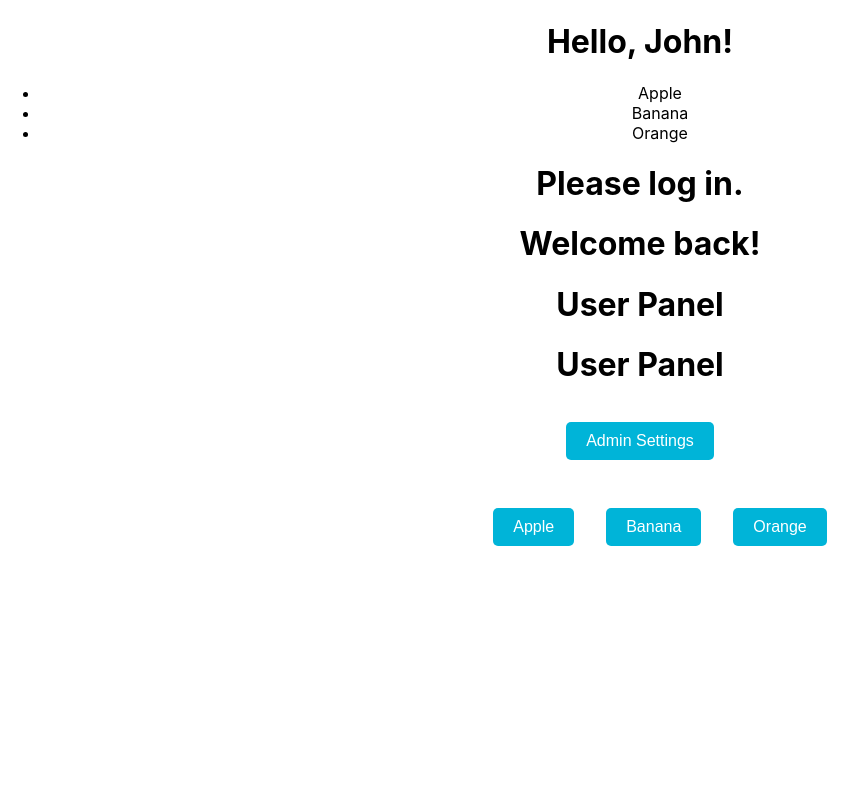
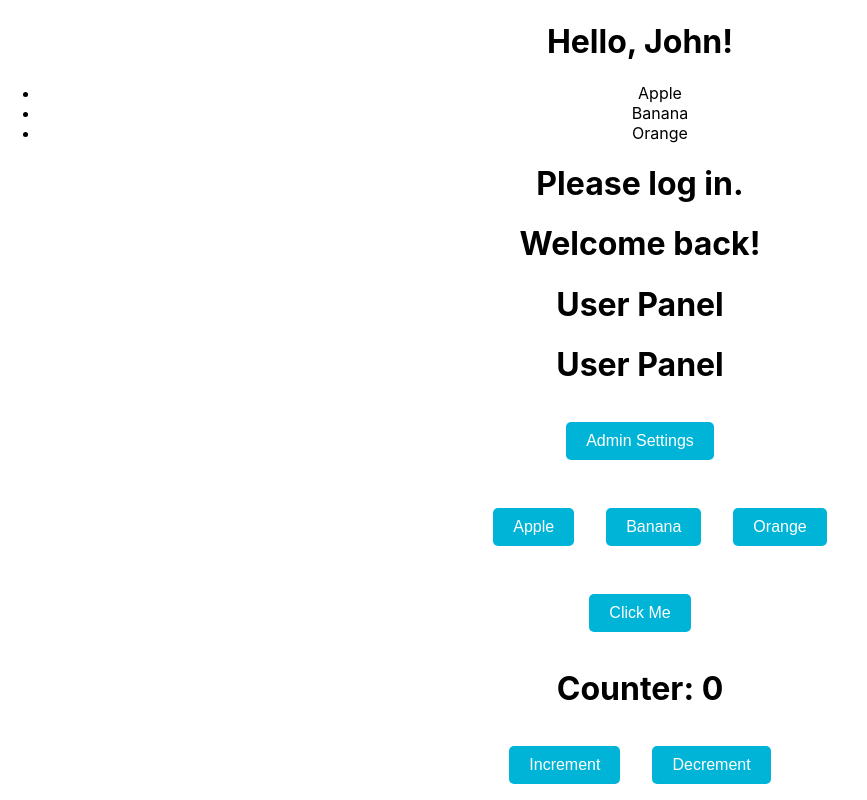
Before and after one commit to dewi-xaltius/react-intro, a React (Create React App) app: page / in a window 1280 px wide. Shown: the part 734-1534 px from the top of the page, without its empty margins (0-867 px from the left). Before the commit the page ends 1312 px from the top, so only its background shows below. Built offline with nearby package versions, Linux system fonts and the light colour scheme.

Commit message:
add class component Counter

```diff
--- a/src/App.js
+++ b/src/App.js
@@ -3,8 +3,10 @@ import Button from './components/Button';
 import ButtonStyled from './components/ButtonStyled';
 import ConditionalComponent from './components/ConditionalComponent';
 import ConditionalRendering from './components/ConditionalRendering';
+import Counter from './components/Counter';
 import DisplayData from './components/DisplayData';
 import DisplayList from './components/DisplayList';
+import Event from './components/Event';
 import FruitsList from './components/FruitList';
 import InlineStyledDiv from './components/InlineStyle';
 import MyComponent from './components/MyComponent';
@@ -28,6 +30,8 @@ function App() {
       <ConditionalComponent />
       <ConditionalComponent isAdmin={true}/>
       <FruitsList />
+      <Event />
+      <Counter />
     </div>
   );
 }
--- /dev/null
+++ b/src/components/Counter.js
@@ -0,0 +1,44 @@
+import React, { Component } from 'react';
+import styles from './Button.module.css';
+
+class Counter extends Component {
+  // Initialize state in the constructor
+  constructor(props) {
+    super(props);
+    this.state = {
+      count: 0
+    };
+  }
+
+  // Method to increment the count
+  increment = () => {
+    this.setState((prevState) => ({
+      count: prevState.count + 1
+    }));
+  };
+
+  // Method to decrement the count
+  decrement = () => {
+    this.setState((prevState) => ({
+      count: prevState.count - 1
+    }));
+  };
+
+  render() {
+    return (
+      <div>
+        <h1>Counter: {this.state.count}</h1>
+        <button
+            className={styles.button}
+            onClick={this.increment}>Increment
+        </button>
+        <button
+            className={styles.button}
+            onClick={this.decrement}>Decrement
+        </button>
+      </div>
+    );
+  }
+}
+
+export default Counter;
--- /dev/null
+++ b/src/components/Event.js
@@ -0,0 +1,22 @@
+import styles from './Button.module.css';
+
+function Event() {
+  const handleClick = () => {
+    console.log('Button clicked!');
+  };
+
+  const handleMouseOver = () => {
+    console.log('Mouse over the button!');
+  };
+
+  return (
+    <button
+        className={styles.button}
+        onClick={handleClick}
+        onMouseOver={handleMouseOver}>
+      Click Me
+    </button>
+  );
+}
+
+export default Event;
```
